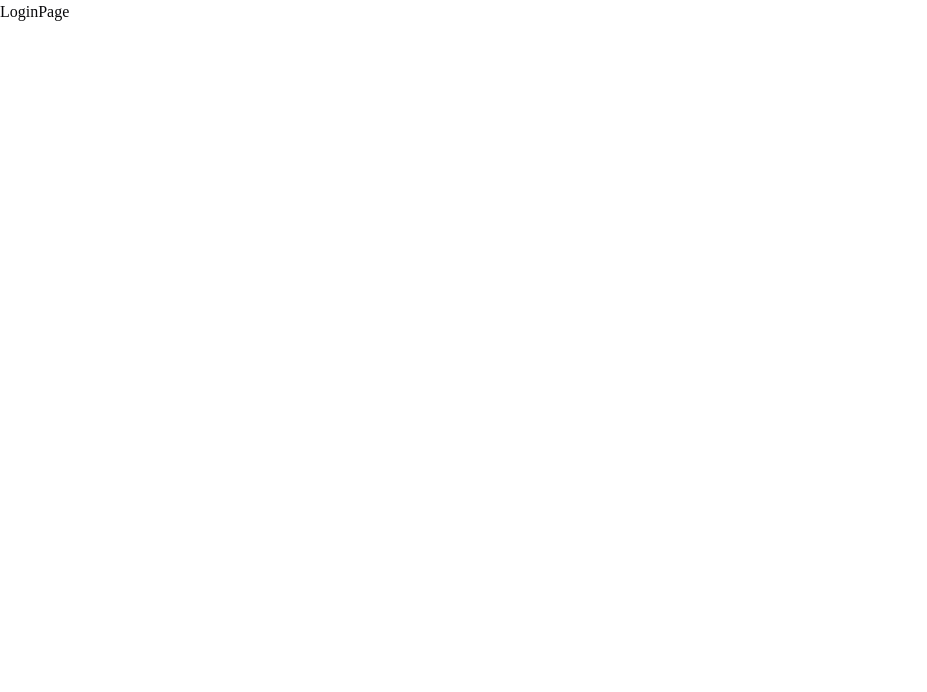
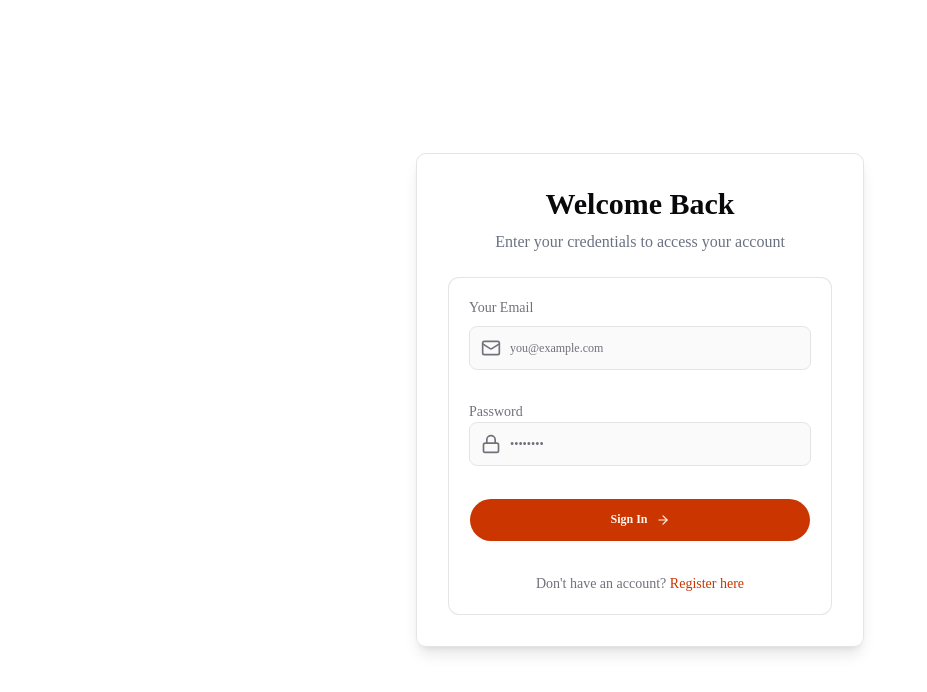
Before and after one commit to sumayaislamm/Nestora_Frontend, a Next.js app: page /login in a window 1280 px wide. Shown: the top 692 px of the page, without its empty margins (0-927 px from the left). Built offline with nearby package versions, Linux system fonts and the light colour scheme.

Commit message:
login form designed

```diff
--- /dev/null
+++ b/app/(auth)/_components/LoginForm.tsx
@@ -0,0 +1,79 @@
+"use client";
+
+import { Button } from "@/components/ui/button";
+import { Card } from "@/components/ui/card";
+import { Input } from "@/components/ui/input";
+import { ArrowRight, Lock, Mail } from "lucide-react";
+import Link from "next/link";
+import React from "react";
+
+const LoginForm = () => {
+    // console.log(process.env.BACKEND_API_URL)
+  return (
+    <form className="w-full space-y-6">
+
+      <Card className="p-5 space-y-4">
+        <div className="space-y-2">
+          <label
+            htmlFor="email"
+            className="block text-sm font-medium text-muted-foreground"
+          >
+            Your Email
+          </label>
+          <div className="relative">
+            <Mail className="absolute left-3 top-3 h-5 w-5 text-muted-foreground pointer-events-none" />
+            <Input
+              name="email"
+              type="email"
+              placeholder="you@example.com"
+              className="pl-10 h-11"
+              required
+            />
+          </div>
+        </div>
+
+        <div>
+          <label
+            htmlFor="password"
+            className="block text-sm font-medium text-muted-foreground"
+          >
+            Password
+          </label>
+          <div className="relative">
+            <Lock className="absolute left-3 top-3 h-5 w-5 text-muted-foreground pointer-events-none" />
+            <Input
+              name="password"
+              type="password"
+              placeholder="••••••••"
+              className="pl-10 h-11"
+              required
+            />
+          </div>
+        </div>
+
+        <Button
+          type="submit"
+          className="w-full h-11 rounded-full font-semibold gap-2"
+        >
+          {" "}
+          Sign In
+          <ArrowRight className="h-4 w-4" />
+        </Button>
+
+        <div className="text-center">
+          <p className="text-sm text-muted-foreground">
+            Don&apos;t have an account?{" "}
+            <Link
+              href={"/register"}
+              className="text-primary hover:underline font-medium"
+            >
+              Register here
+            </Link>{" "}
+          </p>
+        </div>
+      </Card>
+    </form>
+  );
+};
+
+export default LoginForm;
--- a/app/(auth)/login/page.tsx
+++ b/app/(auth)/login/page.tsx
@@ -1,9 +1,26 @@
-import React from 'react'
+"use client";
 
-const LoginPage = () => {
+import LoginForm from "../_components/LoginForm";
+
+function LoginPage() {
   return (
-    <div>LoginPage</div>
-  )
+    <>
+      <div className="flex min-h-screen items-center justify-center">
+        <div className="w-full max-w-md space-y-6 rounded-lg border p-8 shadow-lg">
+          {/* Form Text  */}
+          <div className="space-y-2 text-center">
+            <h1 className="text-3xl font-bold">Welcome Back</h1>
+            <p className="text-gray-500">
+              Enter your credentials to access your account
+            </p>
+          </div>
+
+          {/* Form  */}
+          <LoginForm />
+        </div>
+      </div>
+    </>
+  );
 }
 
 export default LoginPage;
--- /dev/null
+++ b/components/ui/card.tsx
@@ -0,0 +1,100 @@
+import * as React from "react"
+
+import { cn } from "@/lib/utils"
+
+function Card({
+  className,
+  size = "default",
+  ...props
+}: React.ComponentProps<"div"> & { size?: "default" | "sm" }) {
+  return (
+    <div
+      data-slot="card"
+      data-size={size}
+      className={cn(
+        "group/card flex flex-col gap-(--card-spacing) overflow-hidden rounded-lg bg-card py-(--card-spacing) text-xs/relaxed text-card-foreground ring-1 ring-foreground/10 [--card-spacing:--spacing(4)] has-[>img:first-child]:pt-0 data-[size=sm]:[--card-spacing:--spacing(3)] *:[img:first-child]:rounded-t-lg *:[img:last-child]:rounded-b-lg",
+        className
+      )}
+      {...props}
+    />
+  )
+}
+
+function CardHeader({ className, ...props }: React.ComponentProps<"div">) {
+  return (
+    <div
+      data-slot="card-header"
+      className={cn(
+        "group/card-header @container/card-header grid auto-rows-min items-start gap-1 rounded-t-lg px-(--card-spacing) has-data-[slot=card-action]:grid-cols-[1fr_auto] has-data-[slot=card-description]:grid-rows-[auto_auto] [.border-b]:pb-(--card-spacing)",
+        className
+      )}
+      {...props}
+    />
+  )
+}
+
+function CardTitle({ className, ...props }: React.ComponentProps<"div">) {
+  return (
+    <div
+      data-slot="card-title"
+      className={cn("font-heading text-sm font-medium", className)}
+      {...props}
+    />
+  )
+}
+
+function CardDescription({ className, ...props }: React.ComponentProps<"div">) {
+  return (
+    <div
+      data-slot="card-description"
+      className={cn("text-xs/relaxed text-muted-foreground", className)}
+      {...props}
+    />
+  )
+}
+
+function CardAction({ className, ...props }: React.ComponentProps<"div">) {
+  return (
+    <div
+      data-slot="card-action"
+      className={cn(
+        "col-start-2 row-span-2 row-start-1 self-start justify-self-end",
+        className
+      )}
+      {...props}
+    />
+  )
+}
+
+function CardContent({ className, ...props }: React.ComponentProps<"div">) {
+  return (
+    <div
+      data-slot="card-content"
+      className={cn("px-(--card-spacing)", className)}
+      {...props}
+    />
+  )
+}
+
+function CardFooter({ className, ...props }: React.ComponentProps<"div">) {
+  return (
+    <div
+      data-slot="card-footer"
+      className={cn(
+        "flex items-center rounded-b-lg px-(--card-spacing) [.border-t]:pt-(--card-spacing)",
+        className
+      )}
+      {...props}
+    />
+  )
+}
+
+export {
+  Card,
+  CardHeader,
+  CardFooter,
+  CardTitle,
+  CardAction,
+  CardDescription,
+  CardContent,
+}
--- /dev/null
+++ b/components/ui/input.tsx
@@ -0,0 +1,19 @@
+import * as React from "react"
+
+import { cn } from "@/lib/utils"
+
+function Input({ className, type, ...props }: React.ComponentProps<"input">) {
+  return (
+    <input
+      type={type}
+      data-slot="input"
+      className={cn(
+        "h-7 w-full min-w-0 rounded-md border border-input bg-input/20 px-2 py-0.5 text-sm transition-colors outline-none file:inline-flex file:h-6 file:border-0 file:bg-transparent file:text-xs/relaxed file:font-medium file:text-foreground placeholder:text-muted-foreground focus-visible:border-ring focus-visible:ring-2 focus-visible:ring-ring/30 disabled:pointer-events-none disabled:cursor-not-allowed disabled:opacity-50 aria-invalid:border-destructive aria-invalid:ring-2 aria-invalid:ring-destructive/20 md:text-xs/relaxed dark:bg-input/30 dark:aria-invalid:border-destructive/50 dark:aria-invalid:ring-destructive/40",
+        className
+      )}
+      {...props}
+    />
+  )
+}
+
+export { Input }
```
